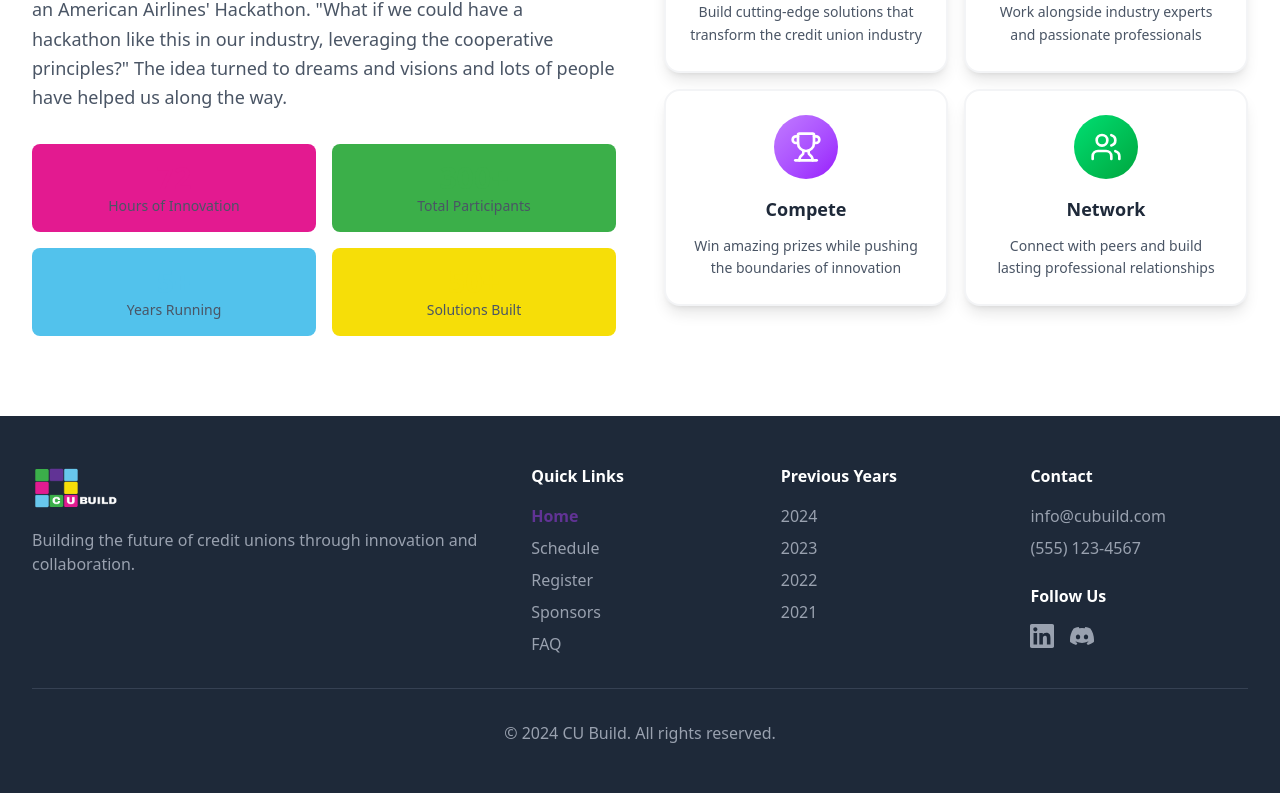
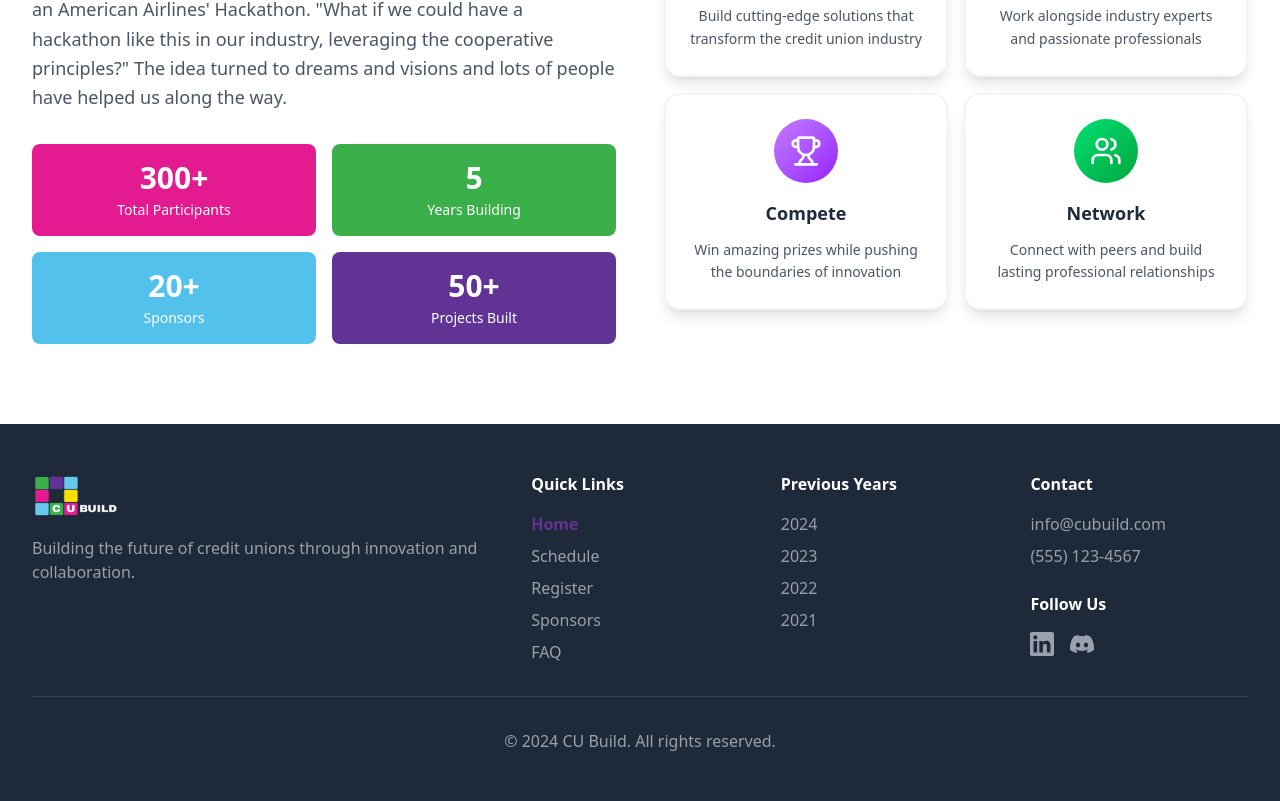
Before and after one commit to CUBuild/CU-Build-Website, a React (Vite) app: page / in a window 1280 px wide. Shown: the part 990-1791 px from the top of the page. Built offline with nearby package versions, Linux system fonts and the light colour scheme.

Commit message:
chore: updated about styling

```diff
--- a/src/App.tsx
+++ b/src/App.tsx
@@ -253,21 +253,21 @@ const About: React.FC = () => {
               The idea turned to dreams and visions and lots of people have helped us along the way.
             </p>
             <div className="grid grid-cols-2 gap-4 mt-8">
-              <div className="text-center p-4 rounded-lg bg-opacity-10" style={{backgroundColor: '#e31a90'}}>
-                <div className="text-3xl font-bold" style={{color: '#e31a90'}}>72</div>
-                <div className="text-sm text-gray-600">Hours of Innovation</div>
+              <div className="text-center p-4 rounded-lg bg-opacity-90" style={{backgroundColor: '#e31a90'}}>
+                <div className="text-3xl font-bold text-white mb-1">300+</div>
+                <div className="text-sm text-white font-medium">Total Participants</div>
               </div>
-              <div className="text-center p-4 rounded-lg bg-opacity-10" style={{backgroundColor: '#3baf49'}}>
-                <div className="text-3xl font-bold" style={{color: '#3baf49'}}>300+</div>
-                <div className="text-sm text-gray-600">Total Participants</div>
+              <div className="text-center p-4 rounded-lg bg-opacity-90" style={{backgroundColor: '#3baf49'}}>
+                <div className="text-3xl font-bold text-white mb-1">5</div>
+                <div className="text-sm text-white font-medium">Years Building</div>
               </div>
-              <div className="text-center p-4 rounded-lg bg-opacity-10" style={{backgroundColor: '#52c2ec'}}>
-                <div className="text-3xl font-bold" style={{color: '#52c2ec'}}>5+</div>
-                <div className="text-sm text-gray-600">Years Running</div>
+              <div className="text-center p-4 rounded-lg bg-opacity-90" style={{backgroundColor: '#52c2ec'}}>
+                <div className="text-3xl font-bold text-white mb-1">20+</div>
+                <div className="text-sm text-white font-medium">Sponsors</div>
               </div>
-              <div className="text-center p-4 rounded-lg bg-opacity-10" style={{backgroundColor: '#f6de08'}}>
-                <div className="text-3xl font-bold" style={{color: '#f6de08'}}>50+</div>
-                <div className="text-sm text-gray-600">Solutions Built</div>
+              <div className="text-center p-4 rounded-lg bg-opacity-90" style={{backgroundColor: '#613395'}}>
+                <div className="text-3xl font-bold text-white mb-1">50+</div>
+                <div className="text-sm text-white font-medium">Projects Built</div>
               </div>
             </div>
           </div>
```
